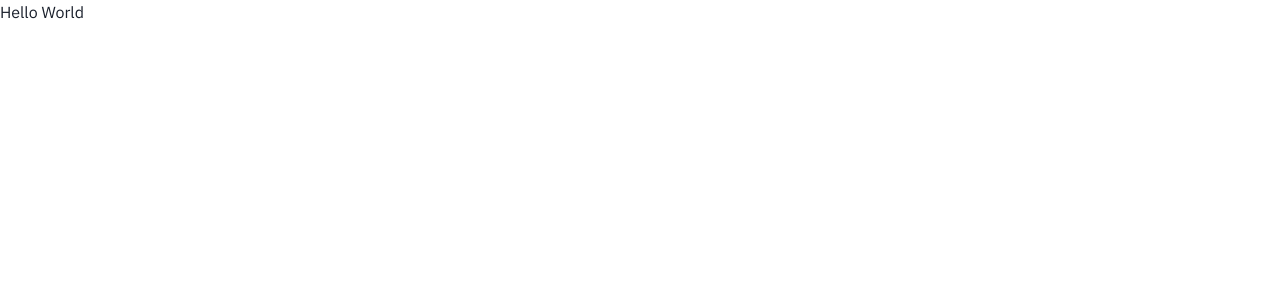
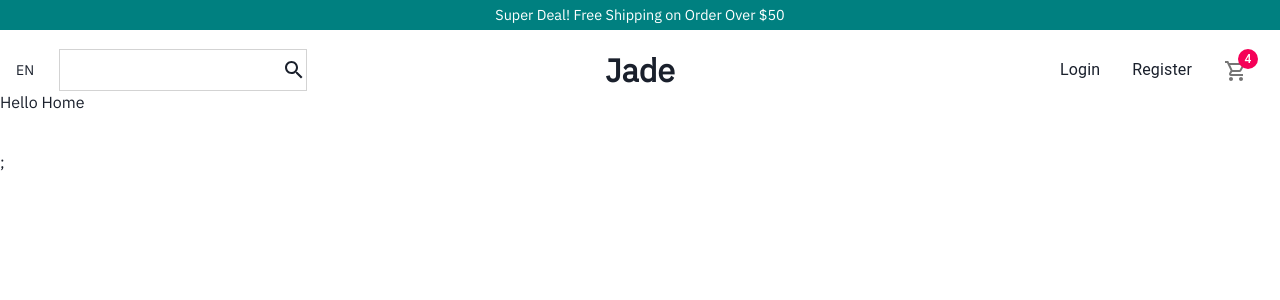
Before and after one commit to Krb0/gamify-ecommerce-react, a React (Create React App) app: page / in a window 1280 px wide. Shown: the top 300 px of the page. Built offline with nearby package versions, Linux system fonts and the light colour scheme.

Commit message:
navbar added to layout

```diff
--- a/package.json
+++ b/package.json
@@ -1,5 +1,5 @@
 {
-  "name": "cra-chakra-typescript",
+  "name": "jade-ecommerce-react",
   "version": "0.1.0",
   "private": true,
   "dependencies": {
@@ -7,6 +7,8 @@
     "@emotion/react": "^11.0.0",
     "@emotion/styled": "^11.0.0",
     "@fontsource/ibm-plex-sans": "^4.5.7",
+    "@material-ui/core": "^4.12.3",
+    "@material-ui/icons": "^4.11.2",
     "@testing-library/jest-dom": "^5.9.0",
     "@testing-library/react": "^10.2.1",
     "@testing-library/user-event": "^12.0.2",
--- a/src/App.tsx
+++ b/src/App.tsx
@@ -1,10 +1,10 @@
-import { Box } from "@chakra-ui/react";
-import { Routes, Route } from "react-router-dom";
+import Layout from "./Layout";
+import Routes from "./routes/Routes";
 
 export const App = () => {
   return (
-    <Routes>
-      <Route path="/" element={<Box>Hello World</Box>} />
-    </Routes>
+    <Layout>
+      <Routes />;
+    </Layout>
   );
 };
--- /dev/null
+++ b/src/Layout/Announcement/index.tsx
@@ -0,0 +1,19 @@
+import { Flex } from "@chakra-ui/react";
+
+const Announcement = () => {
+  return (
+    <Flex
+      height="30px"
+      bgColor="teal"
+      color="white"
+      alignItems="center"
+      justifyContent="center"
+      fontSize="0.9rem"
+      fontWeight="500"
+    >
+      Super Deal! Free Shipping on Order Over $50
+    </Flex>
+  );
+};
+
+export default Announcement;
--- /dev/null
+++ b/src/Layout/Navbar/index.tsx
@@ -0,0 +1,50 @@
+import { Box, Flex, chakra, Input } from "@chakra-ui/react";
+import { Badge, MenuItem } from "@material-ui/core";
+import { Search, ShoppingCartOutlined } from "@material-ui/icons";
+
+const Navbar = () => {
+  return (
+    <Box height="60px">
+      <Flex
+        padding={{ base: "1rem 1rem ", "2xl": "1rem 5rem" }}
+        justifyContent="space-between"
+        alignItems="center"
+      >
+        <Flex flex="1" alignItems="center">
+          <chakra.span fontSize="14px" cursor="pointer">
+            EN
+          </chakra.span>
+          <Flex
+            border="1px solid lightgray"
+            borderRadius="3x"
+            alignItems="center"
+            marginLeft="25px"
+          >
+            <Input border="none" borderRadius="0" />
+            <Search />
+          </Flex>
+        </Flex>
+        <chakra.h1 flex="1" fontWeight="700" fontSize="2rem" textAlign="center">
+          Jade
+        </chakra.h1>
+        <Flex flex="1" alignItems="center" justifyContent="flex-end">
+          <MenuItem>Login</MenuItem>
+          <MenuItem>Register</MenuItem>
+          <Box
+            cursor="pointer"
+            padding="6px 16px"
+            _hover={{
+              bgColor: "#f5f5f5",
+            }}
+          >
+            <Badge badgeContent={4} color="secondary">
+              <ShoppingCartOutlined color="action" />
+            </Badge>
+          </Box>
+        </Flex>
+      </Flex>
+    </Box>
+  );
+};
+
+export default Navbar;
--- /dev/null
+++ b/src/Layout/index.tsx
@@ -0,0 +1,13 @@
+import Announcement from "./Announcement";
+import Navbar from "./Navbar";
+const Layout = ({ children }: { children: React.ReactNode }) => {
+  return (
+    <>
+      <Announcement />
+      <Navbar />
+      {children}
+    </>
+  );
+};
+
+export default Layout;
--- /dev/null
+++ b/src/components/HomePage/index.tsx
@@ -0,0 +1,7 @@
+import { Box } from "@chakra-ui/react";
+
+const Home = () => {
+  return <Box height="60px">Hello Home</Box>;
+};
+
+export default Home;
--- /dev/null
+++ b/src/pages/Home/index.tsx
@@ -0,0 +1,10 @@
+import HomePage from "../../components/HomePage";
+const Home = () => {
+  return (
+    <>
+      <HomePage />
+    </>
+  );
+};
+
+export default Home;
--- /dev/null
+++ b/src/routes/Routes.tsx
@@ -0,0 +1,11 @@
+import { Routes as Switch, Route } from "react-router-dom";
+import Home from "../pages/Home";
+const Routes = () => {
+  return (
+    <Switch>
+      <Route path="/" element={<Home />} />
+    </Switch>
+  );
+};
+
+export default Routes;
--- a/src/theme.tsx
+++ b/src/theme.tsx
@@ -18,7 +18,7 @@ export const fonts = {
 
 const theme = extendTheme({
   colors: {
-    black: "#585858",
+    dark: "#585858",
   },
   fonts,
   breakpoints,
```
Also changed, not shown: 1 other file (tests, documents, lock files or other folders).
